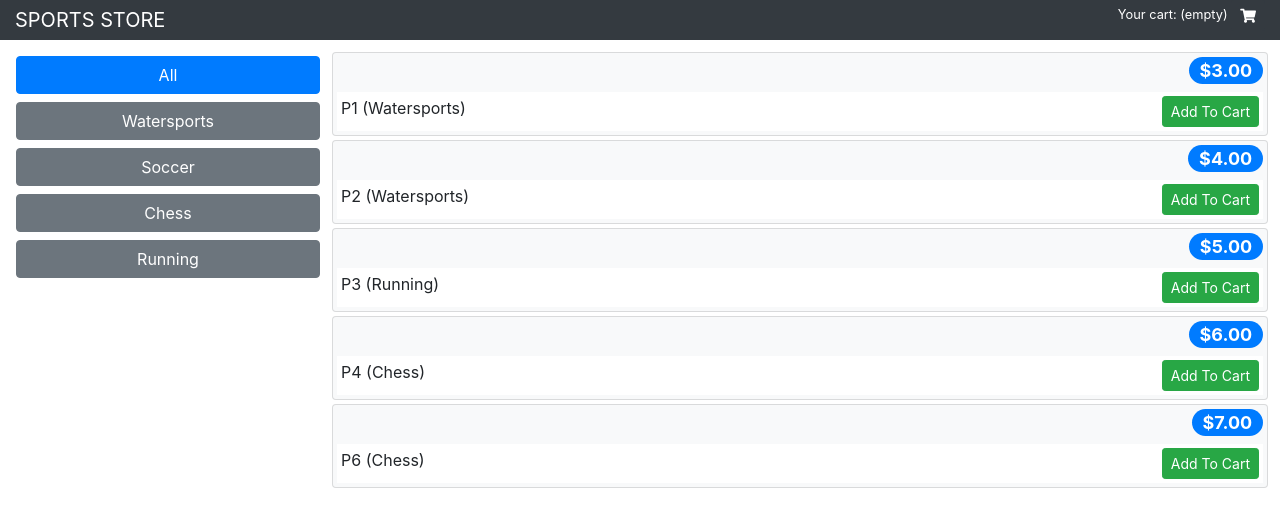
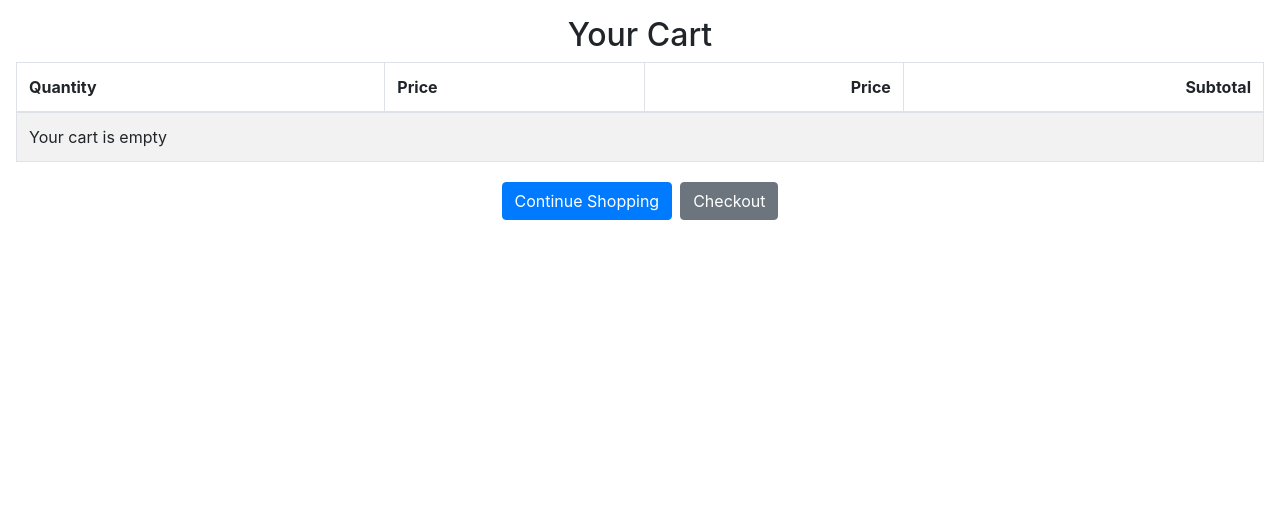
Before and after one commit to mikekwong/sporty, a React (Create React App) app: page /shop/cart in a window 1280 px wide. Before the commit this address led to /shop/products. Shown: the top 526 px of the page. Built offline with nearby package versions, Linux system fonts and the light colour scheme.

Commit message:
cart summary added

```diff
--- /dev/null
+++ b/src/shop/CartDetails.js
@@ -0,0 +1,41 @@
+import React, { Component } from "react";
+import { Link } from "react-router-dom";
+import CartDetailsRows from "./CartDetailsRows";
+
+export default class CartDetails extends Component {
+  getLinkClasses = () =>
+    `btn btn-secondary m-1 ${this.props.cartItems === 0 ? "disabled" : ""}`;
+  render() {
+    return (
+      <div className="m-3">
+        <h2 className="text-center">Your Cart</h2>
+        <table className="table table-bordered table-striped">
+          <thead>
+            <tr>
+              <th>Quantity</th>
+              <th>Price</th>
+              <th className="text-right">Price</th>
+              <th className="text-right">Subtotal</th>
+            </tr>
+          </thead>
+          <tbody>
+            <CartDetailsRows
+              cart={this.props.cart}
+              cartPrice={this.props.cartPrice}
+              updateQuantity={this.props.updateCartQuantity}
+              removeFromCart={this.props.removeFromCart}
+            />
+          </tbody>
+        </table>
+        <div className="text-center">
+          <Link className="btn btn-primary m-1" to="/shop">
+            Continue Shopping
+          </Link>
+          <Link className={this.getLinkClasses()} to="/shop/checkout">
+            Checkout
+          </Link>
+        </div>
+      </div>
+    );
+  }
+}
--- /dev/null
+++ b/src/shop/CartDetailsRows.js
@@ -0,0 +1,48 @@
+import React, { Component } from "react";
+
+export default class CartDetailsRows extends Component {
+  handleChange = (product, e) => {
+    this.props.updateQuantity(product, e.target.value);
+  };
+
+  render() {
+    if (!this.props.cart || this.props.cart.length === 0) {
+      return (
+        <tr>
+          <td colSpan="5">Your cart is empty</td>
+        </tr>
+      );
+    } else {
+      return (
+        <>
+          {this.props.cart.map(item => (
+            <tr key={item.product.id}>
+              <td>
+                <input
+                  type="number"
+                  value={item.quantity}
+                  onChange={e => this.handleChange(item.product, e)}
+                />
+              </td>
+              <td>{item.product.name}</td>
+              <td>${item.product.price.toFixed(2)}</td>
+              <td>${(item.quantity * item.product.price).toFixed(2)}</td>
+              <td>
+                <button
+                  className="btn btn-sm btn-danger"
+                  onClick={() => this.props.removeFromCart(item.product)}
+                >
+                  Remove
+                </button>
+              </td>
+            </tr>
+          ))}
+          <tr>
+            <th colSpan="3">Total:</th>
+            <th colSpan="2">${this.props.cartPrice.toFixed(2)}</th>
+          </tr>
+        </>
+      );
+    }
+  }
+}
--- a/src/shop/Shop.js
+++ b/src/shop/Shop.js
@@ -4,6 +4,11 @@ import ProductList from "../ProductList";
 import CartSummary from "./CartSummary";
 
 export default class Shop extends Component {
+  handleAddToCart = (...args) => {
+    this.props.addToCart(...args);
+    this.props.history.push("/shop/cart");
+  };
+
   render() {
     return (
       <div className="container-fluid">
@@ -23,7 +28,7 @@ export default class Shop extends Component {
           <div className="col-9 p-2">
             <ProductList
               products={this.props.products}
-              addToCart={this.props.addToCart}
+              addToCart={this.handleAddToCart}
             />
           </div>
         </div>
--- a/src/shop/ShopConnector.js
+++ b/src/shop/ShopConnector.js
@@ -10,6 +10,7 @@ import {
   removeFromCart,
   clearCart,
 } from "../data/CartActionCreators";
+import CartDetails from "./CartDetails";
 
 const filterProducts = (products = [], category) =>
   !category || category === "All"
@@ -40,6 +41,11 @@ class ShopConnector extends Component {
             />
           )}
         />
+        <Route
+          path="/shop/cart"
+          // CartDetails component receives props from the data store and the routing system
+          render={routeProps => <CartDetails {...this.props} {...routeProps} />}
+        />
         <Redirect to="/shop/products" />
       </Switch>
     );
```
